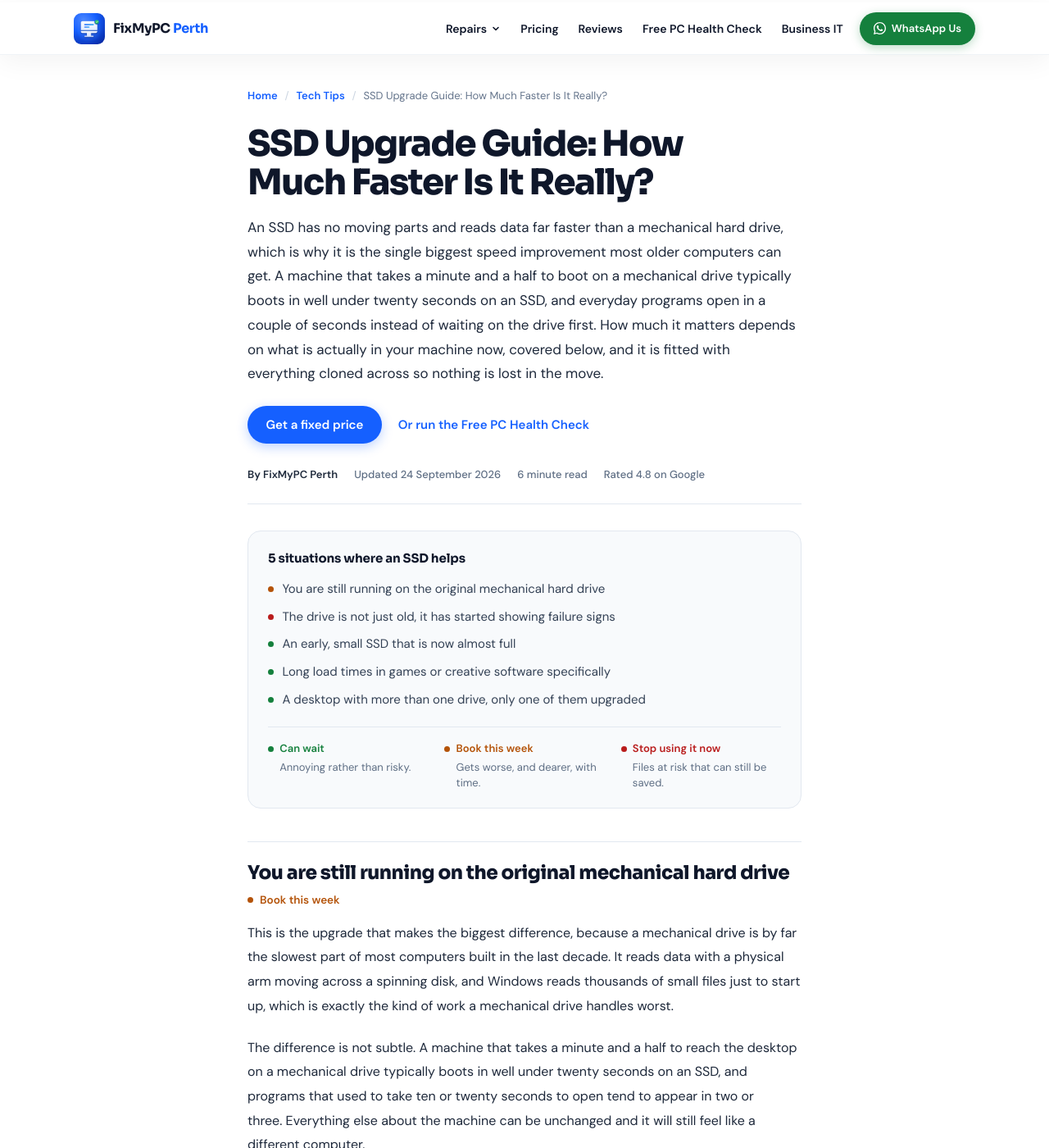
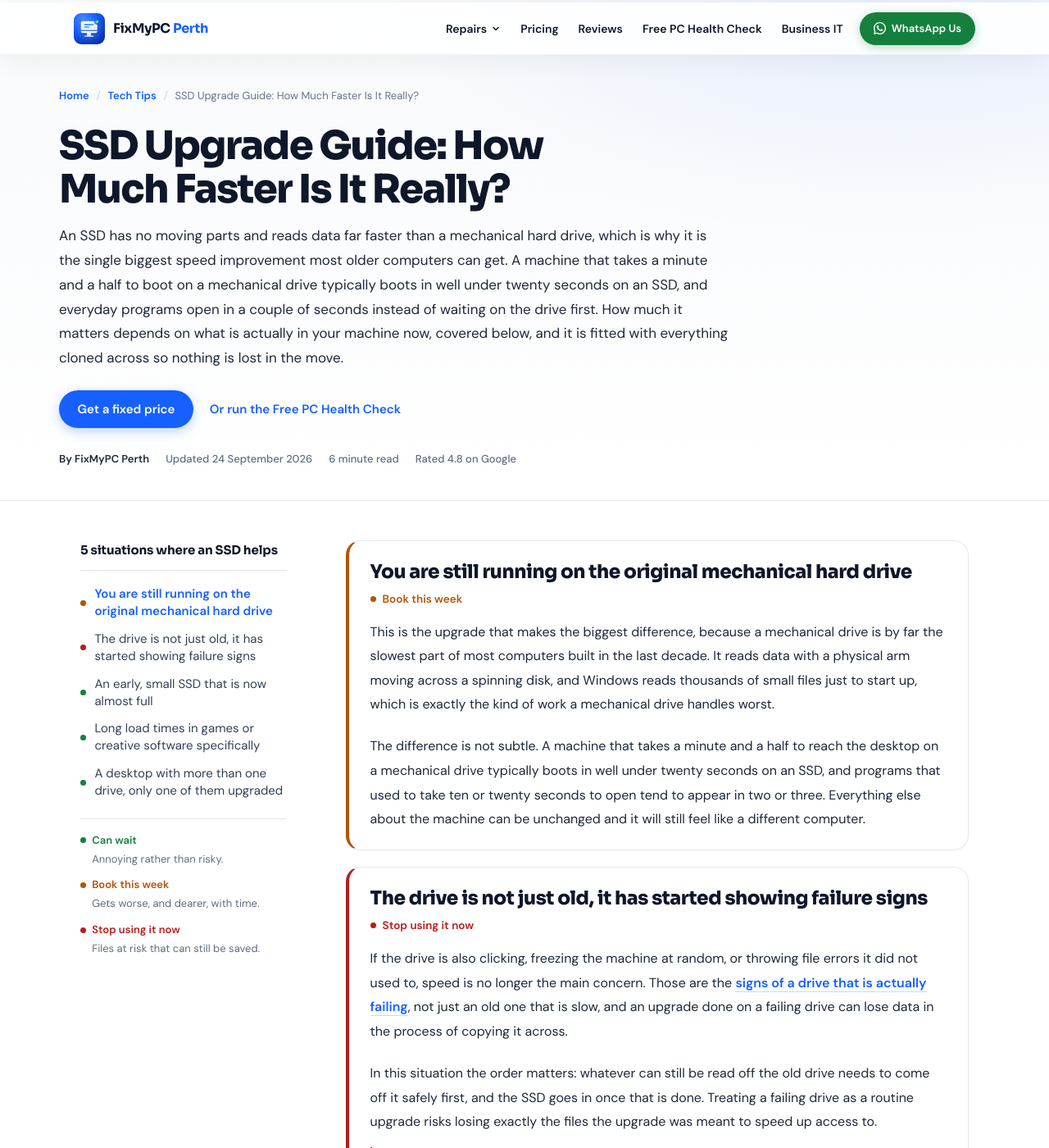
Before and after one commit to ali-rajaa/fixmypcperth, a Jekyll site: the page built from tech-tips/ssd-upgrade-perth-guide.html, in a window 1280 px wide and 1400 px high. Shown: the whole window at 82% size. Built offline with Jekyll 4.4.1, drawn with Linux system fonts in a browser that asks for light colours.

Commit message:
Tech Tips reading layout, split section heads on Business IT, wording fix
Guides: hero band, sticky side contents, causes as cards by urgency.
Business IT: section heads as title left, intro right on desktop; 'We
support cafes...' reworded so it does not imply clients.

Co-Authored-By: Claude Opus 5.5 <noreply@anthropic.com>
Claude-Session: https://claude.ai/code/session_01Pgn782HYJi4iM4TCMRaT7U

```diff
--- a/_layouts/tech-tip.html
+++ b/_layouts/tech-tip.html
@@ -109,9 +109,9 @@ layout: default
 </script>
 {%- endif %}
 
-<article class="tip">
+<article class="tip tip-page">
 
-  <header class="tip-head">
+  <header class="tip-head tip-hero">
     <nav class="tip-crumbs" aria-label="Breadcrumb">
       <ol>
         <li><a href="/">Home</a></li>
@@ -139,6 +139,7 @@ layout: default
 
   {%- comment -%} Contents and urgency key in one box, like the contents
   panel on the industry pages. Each cause carries a status dot. {%- endcomment %}
+  <div class="tip-layout">
   <nav class="tip-index" aria-labelledby="tip-index-title">
     <h2 class="tip-index-title" id="tip-index-title">{% if page.index_heading %}{{ page.index_heading | escape }}{% else %}The {{ page.causes.size }} causes, by urgency{% endif %}</h2>
     <ul class="tip-index-list">
@@ -158,7 +159,7 @@ layout: default
 
     {%- for _c in page.causes %}
     {%- case _c.urgency -%}{%- when "stop-now" -%}{%- assign _lvl = 3 -%}{%- when "book-this-week" -%}{%- assign _lvl = 2 -%}{%- else -%}{%- assign _lvl = 1 -%}{%- endcase %}
-    <section class="tip-cause" id="{{ _c.id }}" aria-labelledby="{{ _c.id }}-h">
+    <section class="tip-cause tip-c{{ _lvl }}" id="{{ _c.id }}" aria-labelledby="{{ _c.id }}-h">
       <h2 class="tip-h2" id="{{ _c.id }}-h">{{ _c.title | escape }}</h2>
       <p class="tip-urgency tip-lvl-{{ _lvl }}"><span class="tip-dot tip-lvl-{{ _lvl }}" aria-hidden="true"></span>{{ _c.urgency_label | escape }}</p>
       <div class="tip-prose">
--- a/assets/css/pages/tech-tip.css
+++ b/assets/css/pages/tech-tip.css
@@ -88,6 +88,17 @@ a { color: inherit; }
 
 /* ---------- frame (matches .article-wrap on the industry pages) ---------- */
 .tip { max-width: 740px; margin: 0 auto; padding: calc(var(--nav-h) + 3px + 2.5rem) 2rem 5rem; }
+/* Guides: a hero band across the top, then the contents as a sticky side
+   column beside the reading column (desktop), like the service pages. */
+.tip-page { max-width: 1200px; }
+body:has(.tip-page) { overflow-x: clip; }
+.tip-hero { position: relative; isolation: isolate; padding: 0 0 2.5rem; margin: 0 0 3rem; }
+.tip-hero::before { content: ''; position: absolute; z-index: -1; top: calc(-1 * (var(--nav-h) + 3px + 2.5rem)); bottom: 0; left: calc(50% - 50vw); right: calc(50% - 50vw); background: radial-gradient(900px 420px at 85% 0%, rgba(21,96,255,0.08), transparent 70%), linear-gradient(180deg, var(--bg2), var(--bg)); border-bottom: 1px solid var(--border); }
+.tip-hero > * { max-width: 820px; }
+.tip-hero .tip-h1 { font-size: clamp(2rem, 4vw, 3rem); }
+.tip-hero .tip-byline { margin-bottom: 0; padding-bottom: 0; border-bottom: 0; }
+.tip-layout { display: grid; grid-template-columns: 260px minmax(0, 760px); gap: 4rem; justify-content: center; align-items: start; }
+.tip-body { min-width: 0; }
 
 /* ---------- head ---------- */
 .tip-crumbs ol:where(:not([class])) { list-style: none; margin: 0 0 1.5rem; padding: 0; display: flex; flex-wrap: wrap; font-size: 13px; color: var(--muted2); }
@@ -129,7 +140,10 @@ a { color: inherit; }
 .tip-key dd { margin: 0; padding-left: calc(7px + 0.45rem); font-size: 13px; line-height: 1.45; color: var(--muted); }
 
 /* ---------- body ---------- */
-.tip-cause { margin: 0 0 2.25rem; }
+.tip-cause { margin: 0 0 1.25rem; padding: 1.5rem 1.6rem 1.4rem; background: var(--bg); border: 1.5px solid var(--border); border-left: 4px solid var(--lvl-1); border-radius: 18px; scroll-margin-top: calc(var(--nav-h) + 1.25rem); }
+.tip-cause.tip-c2 { border-left-color: var(--lvl-2); }
+.tip-cause.tip-c3 { border-left-color: var(--lvl-3); }
+.tip-cause > .tip-h2 { border-top: 0; padding-top: 0; }
 .tip-h2 { font-family: var(--display); font-size: 1.45rem; font-weight: 800; line-height: 1.2; letter-spacing: -0.02em; color: var(--ink); margin: 0 0 0.5rem; padding-top: 1.5rem; border-top: 1px solid var(--border); text-wrap: balance; }
 .tip-urgency { display: flex; align-items: center; gap: 0.5rem; margin: 0 0 0.9rem; font-size: 13.5px; font-weight: 700; }
 .tip-urgency.tip-lvl-1 { color: var(--lvl-1); }
@@ -147,7 +161,8 @@ a { color: inherit; }
 .tip-nudge a:where(:not([class])) { font-size: 0.9375rem; font-weight: 600; line-height: 1.55; color: var(--ink); text-decoration: underline; text-decoration-color: var(--lvl-3); text-decoration-thickness: 1.5px; text-underline-offset: 0.22em; }
 
 /* ---------- cost table ---------- */
-.tip-costs { margin: 0 0 1rem; }
+.tip-costs { margin: 0 0 1rem; padding: 1.75rem 1.75rem 1.5rem; background: var(--bg2); border: 1px solid var(--border); border-radius: 20px; scroll-margin-top: calc(var(--nav-h) + 1.25rem); }
+.tip-costs > .tip-h2 { border-top: 0; padding-top: 0; }
 .tip-table { width: 100%; border-collapse: collapse; margin: 1.25rem 0 0; font-size: 0.9375rem; }
 .tip-table thead th { text-align: left; font-size: 12.5px; font-weight: 600; color: var(--muted); padding: 0 0.75rem 0.5rem 0; border-bottom: 1.5px solid var(--border2); }
 .tip-table tbody th:where(:not([class])), .tip-table td { text-align: left; vertical-align: top; padding: 0.8rem 0.75rem 0.8rem 0; border-bottom: 1px solid var(--border); line-height: 1.45; }
@@ -245,6 +260,16 @@ textarea.tq-input { resize: vertical; min-height: 88px; }
 }
 
 /* ---------- phones ---------- */
+@media (min-width: 1101px) {
+  .tip-layout > .tip-index { position: sticky; top: calc(var(--nav-h) + 1.5rem); max-height: calc(100vh - var(--nav-h) - 3rem); overflow-y: auto; margin: 0; padding: 0 0.5rem 0 0; background: none; border: 0; border-radius: 0; scrollbar-width: thin; }
+  .tip-layout > .tip-index .tip-index-title { margin-bottom: 0.75rem; padding-bottom: 0.75rem; border-bottom: 1px solid var(--border); }
+  .tip-layout > .tip-index .tip-key { grid-template-columns: minmax(0, 1fr); }
+  .tip-layout > .tip-index a[aria-current="location"] { color: var(--blue); font-weight: 700; }
+}
+@media (max-width: 1100px) {
+  .tip-page { max-width: 820px; }
+  .tip-layout { display: block; }
+}
 @media (max-width: 640px) {
   html { scroll-padding-top: calc(var(--mob-nav-h) + 1rem); }
   .tip { padding: calc(var(--mob-nav-h) + 1.75rem) 1.25rem 6rem; }
@@ -350,17 +375,20 @@ textarea.tq-input { resize: vertical; min-height: 88px; }
   /* Article head: 24 under the breadcrumb, 16 under the headline, 24
      under the intro; then 48 to the next block */
   .tip-crumbs { margin-bottom: 24px; }
-  .tip-h1 { font-size: var(--m-h1); margin-bottom: 16px; }
+  .tip-h1, .tip-hero .tip-h1 { font-size: var(--m-h1); margin-bottom: 16px; }
   .tip-lede { margin-bottom: 24px; }
   .tip-head { margin-bottom: var(--m-section); }
   .tip-head > :last-child { margin-bottom: 0; }
 
   /* Every block and every section ends 48 above the next */
-  .tip-index, .tip-cause, .tip-costs, .tip-faq, .tip-more { margin-bottom: var(--m-section); }
+  .tip-index, .tip-costs, .tip-faq, .tip-more { margin-bottom: var(--m-section); }
+  .tip-cause { margin-bottom: var(--m-gap-cards); }
+  .tip-hero { padding-bottom: var(--m-section); margin-bottom: var(--m-section); }
+  .tip-hero::before { top: calc(-1 * (var(--mob-nav-h) + var(--m-hero-top))); }
   .tip-body > :last-child { margin-bottom: 0; }
 
   /* Cards */
-  .tip-index, .audit-block { padding: var(--m-card-pad); border-radius: var(--m-card-radius); }
+  .tip-index, .audit-block, .tip-cause, .tip-costs { padding: var(--m-card-pad); border-radius: var(--m-card-radius); }
 
   /* Gaps */
   .tip-faq-list { gap: var(--m-gap-rows); }
```
Also changed, not shown: other parts of _layouts/tech-tip.html (+19 -0 lines), STATUS.md (+8 -0 lines), assets/css/pages/business-it.css (+9 -0 lines), business-it-support.html (+7 -7 lines).
